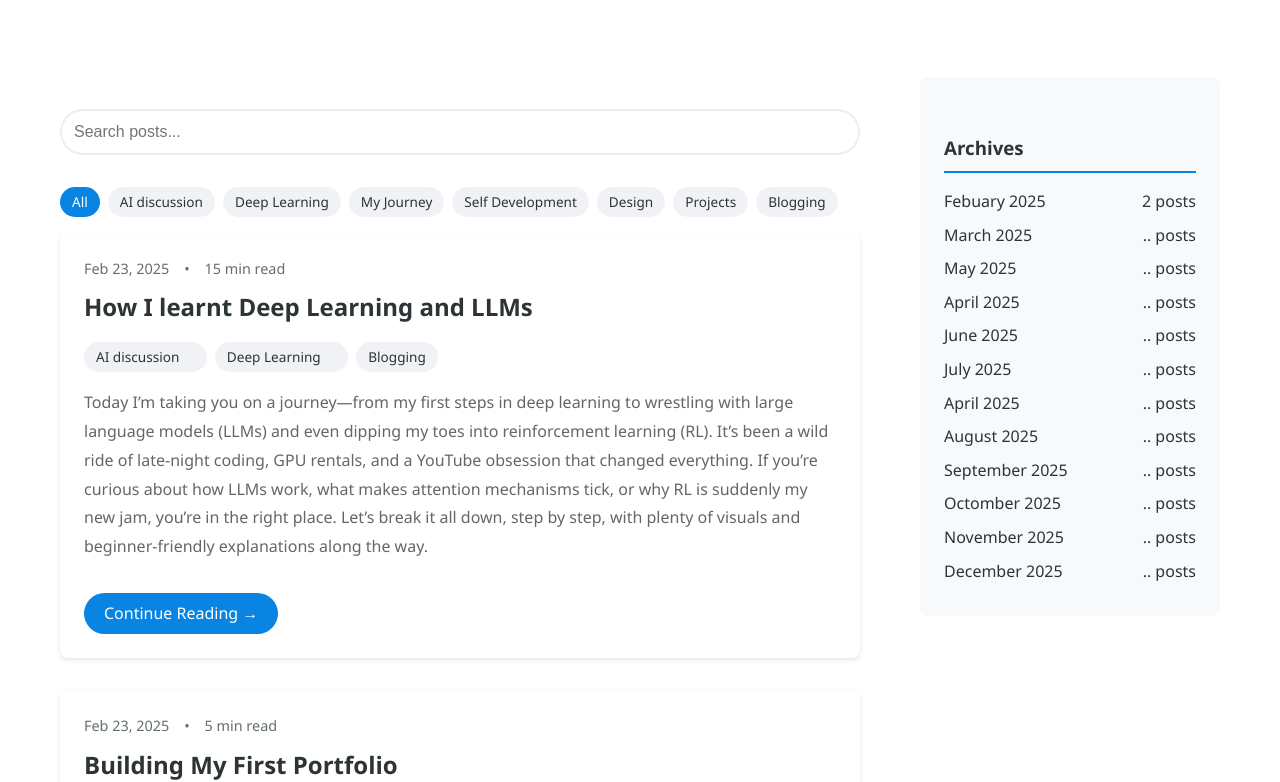
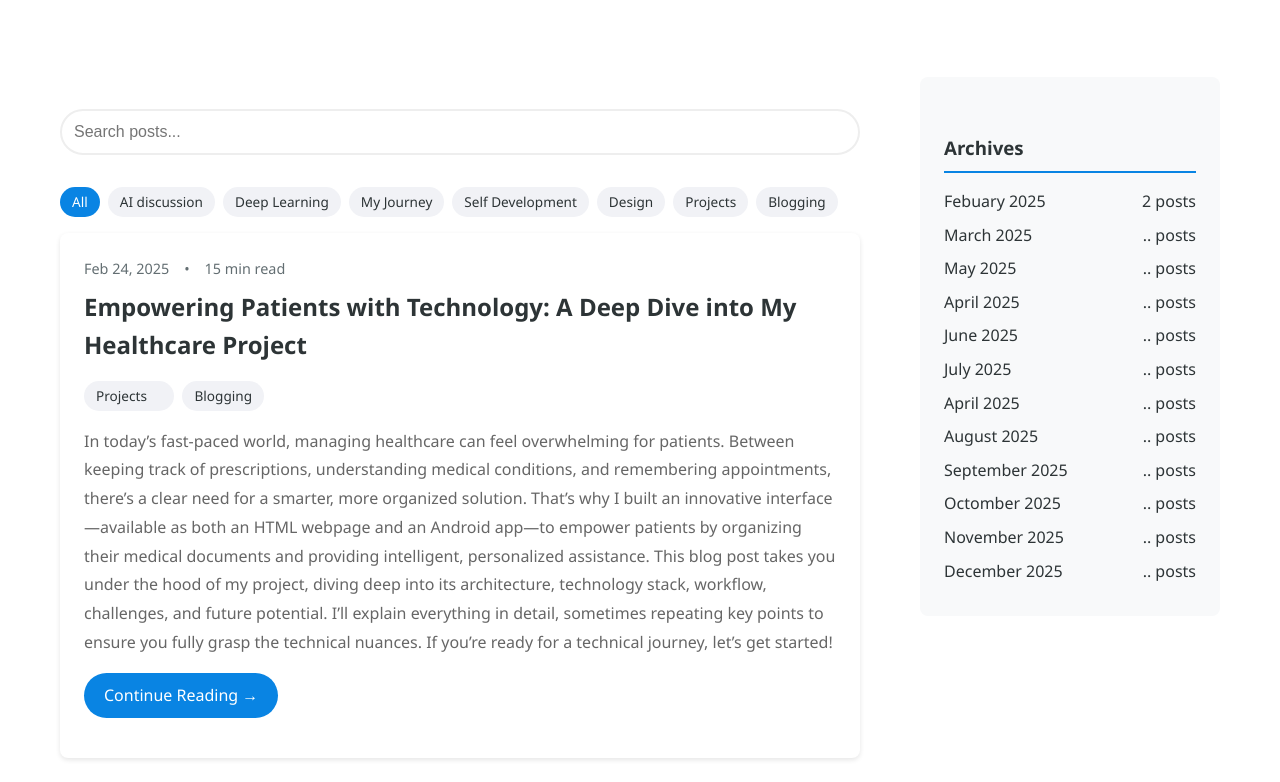
Before and after one commit to P-RanjithKumar/p-ranjithkumar.github.io, a plain HTML site: page bloghome.html in a window 1280 px wide. Shown: the part 170-952 px from the top of the page. Drawn offline with Linux system fonts and the light colour scheme.

Commit message:
iteration

```diff
--- a/bloghome.html
+++ b/bloghome.html
@@ -192,8 +192,25 @@
 
     <main id="blogPosts">
 
+      <!-- #################### Post 4 #################### -->
+      <article class="post-card" data-tags=" Blogging, Projects" data-category="Projects" id="Feb2025">
+        <div class="post-meta">
+          <span>Feb 24, 2025</span>
+          <span>•</span>
+          <span>15 min read</span>
+        </div>
+        <h2>Empowering Patients with Technology: A Deep Dive into My Healthcare Project</h2>
+        <div class="post-tags">
+          <span class="tag">Projects  </span>
+          <span class="tag">Blogging</span>
+        </div>
+        <p class="post-excerpt">
+          In today’s fast-paced world, managing healthcare can feel overwhelming for patients. Between keeping track of prescriptions, understanding medical conditions, and remembering appointments, there’s a clear need for a smarter, more organized solution. That’s why I built an innovative interface—available as both an HTML webpage and an Android app—to empower patients by organizing their medical documents and providing intelligent, personalized assistance. This blog post takes you under the hood of my project, diving deep into its architecture, technology stack, workflow, challenges, and future potential. I’ll explain everything in detail, sometimes repeating key points to ensure you fully grasp the technical nuances. If you’re ready for a technical journey, let’s get started!        <a href="blog3.html" class="read-more">Continue Reading →</a>
+      </article>
+
+
       <!-- #################### Post 3 #################### -->
-      <article class="post-card" data-tags="Deep Learning, Blogging, AI discussion" data-category="case-study" id="Feb2025">
+      <article class="post-card" data-tags="Deep Learning, Blogging, AI discussion" data-category="Learning">
         <div class="post-meta">
           <span>Feb 23, 2025</span>
           <span>•</span>
```
